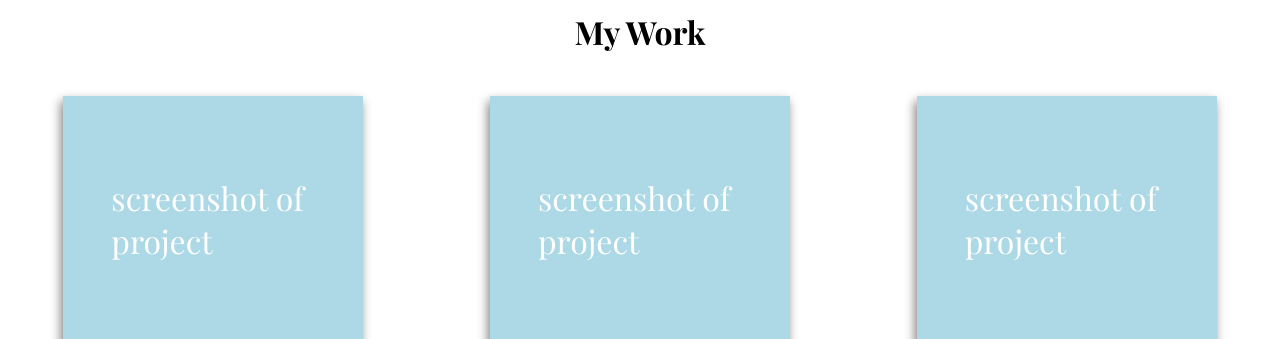
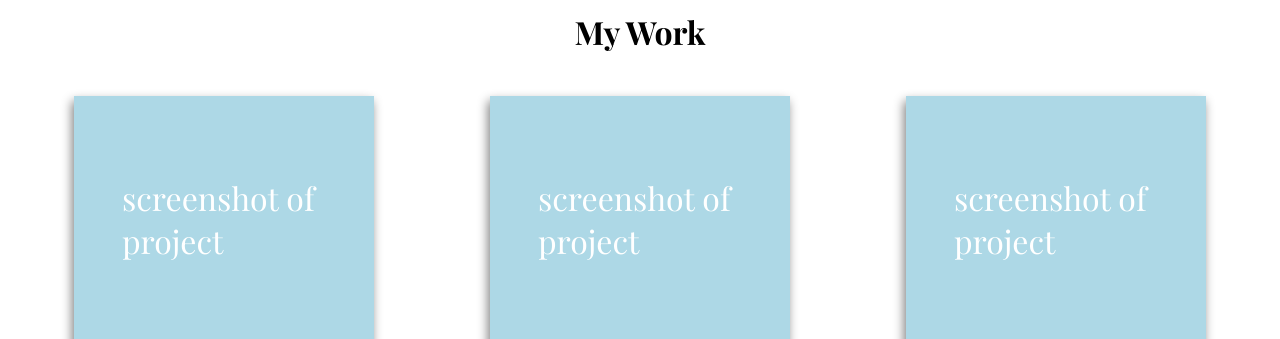
Before and after one commit to bobmcw/odin-homePage, a website built with webpack: page src/index.html in a window 1280 px wide. Shown: the part 1124-1463 px from the top of the page. Built offline with nearby package versions, Linux system fonts and the light colour scheme; a web font is replaced by a local one.

Commit message:
added a media query for tablets

```diff
--- a/src/style.css
+++ b/src/style.css
@@ -103,3 +103,9 @@ footer > *{
 footer > .icons{
     margin: auto;
 }
+
+@media (min-width: 850px) {
+    .myWork{
+        margin: 1rem;
+    }
+}
```
